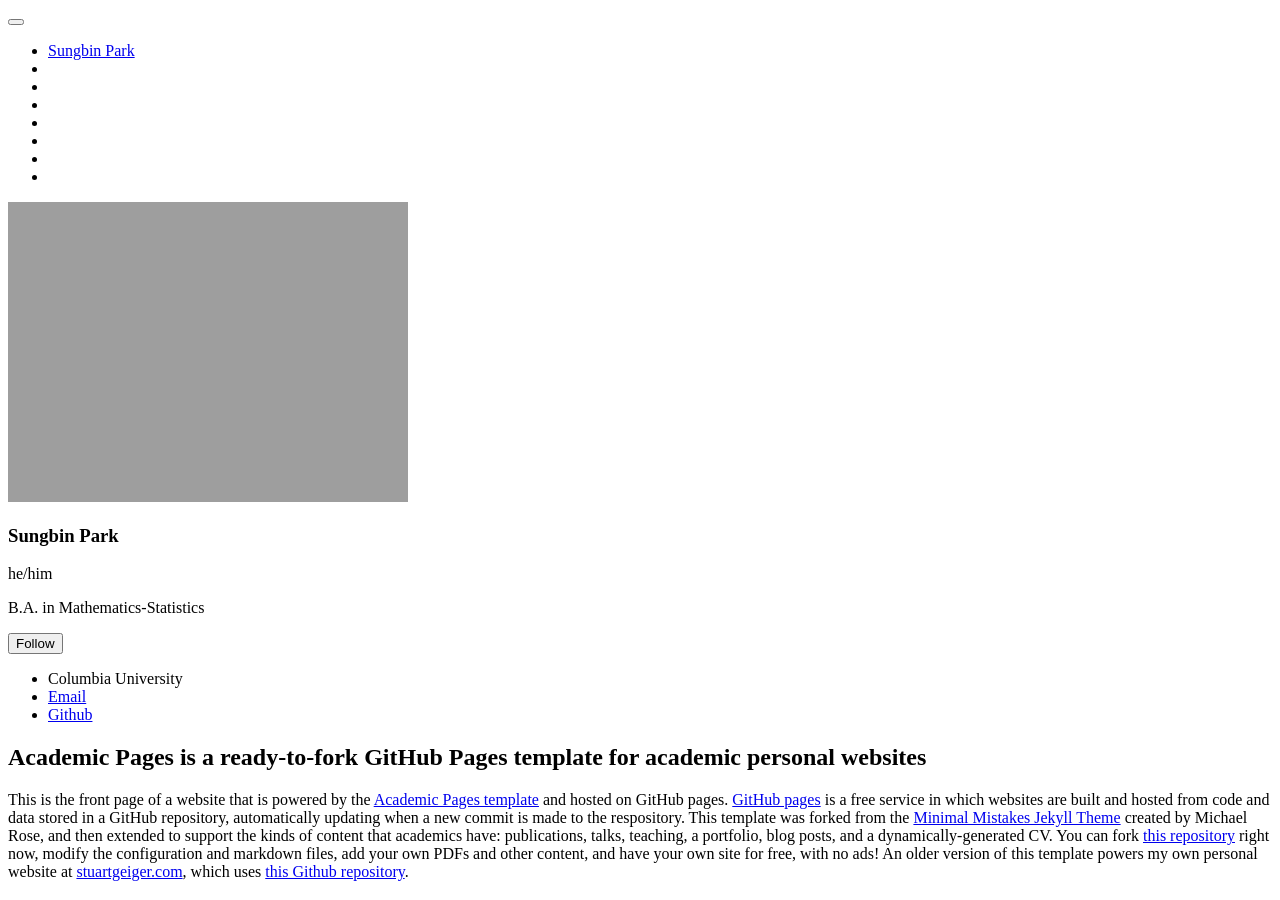
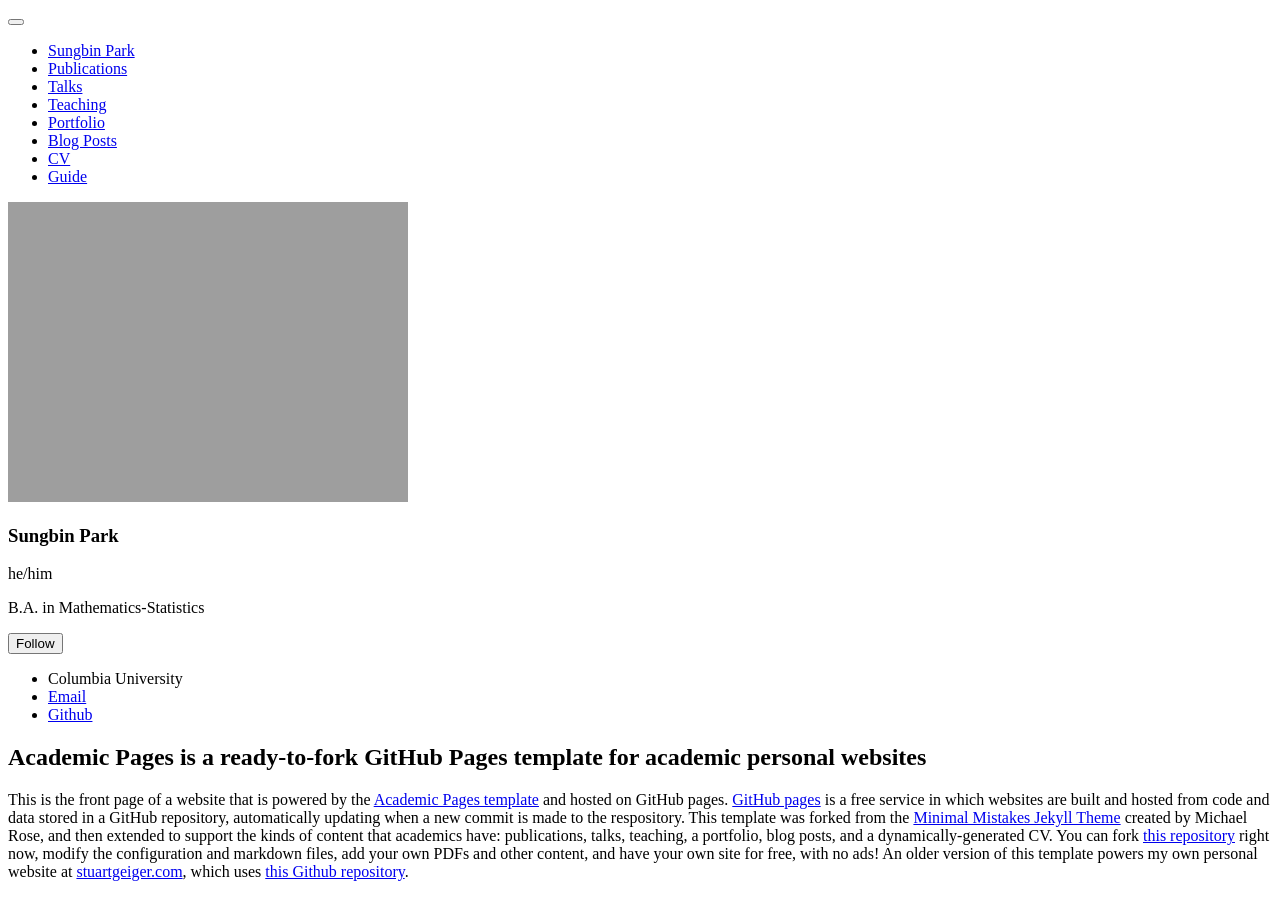
Before and after one commit to sungbinnpark/sungbinnpark.github.io, a Jekyll site: the page built from _pages/about.md, in a window 1280 px wide and 900 px high. Built offline with Jekyll 4.4.1, drawn with Linux system fonts in a browser that asks for light colours; a script bundle is joined from its source files by our own code; library files that are not in the unit come from our copies.

Commit message:
Update navigation.yml

```diff
--- a/_data/navigation.yml
+++ b/_data/navigation.yml
@@ -5,23 +5,23 @@
 # prevent it from being included in the site.
 
 main:
-  - title: #
-    url: #
+  - title: "Publications"
+    url: /publications/
 
-  - title: #
-    url: #
+  - title: "Talks"
+    url: /talks/
 
-  - title: #
-    url: #
+  - title: "Teaching"
+    url: /teaching/
 
-  - title: #
-    url: #
+  - title: "Portfolio"
+    url: /portfolio/
 
-  - title: #
-    url: #
+  - title: "Blog Posts"
+    url: /year-archive/
 
-  - title: #
-    url: #
+  - title: "CV"
+    url: /cv/
 
-  - title: #
-    url: #
+  - title: "Guide"
+    url: /markdown/
```
